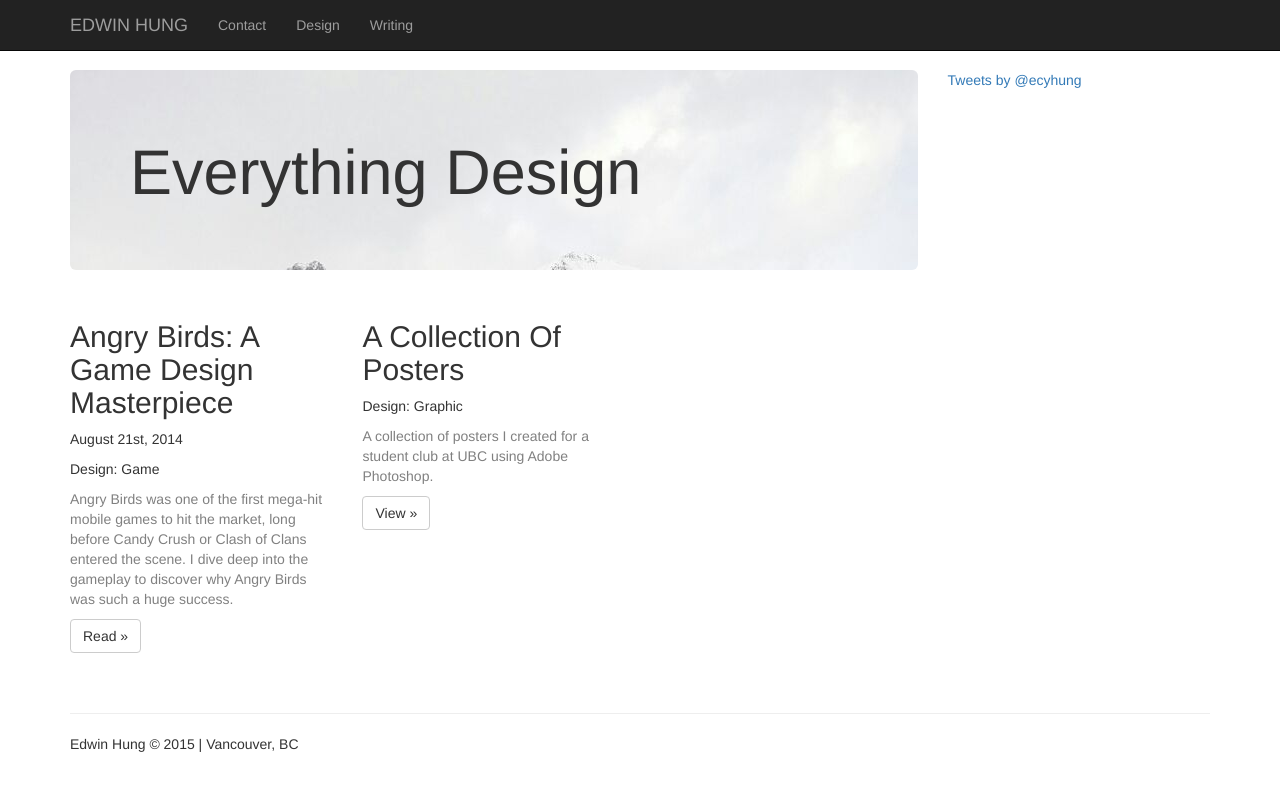
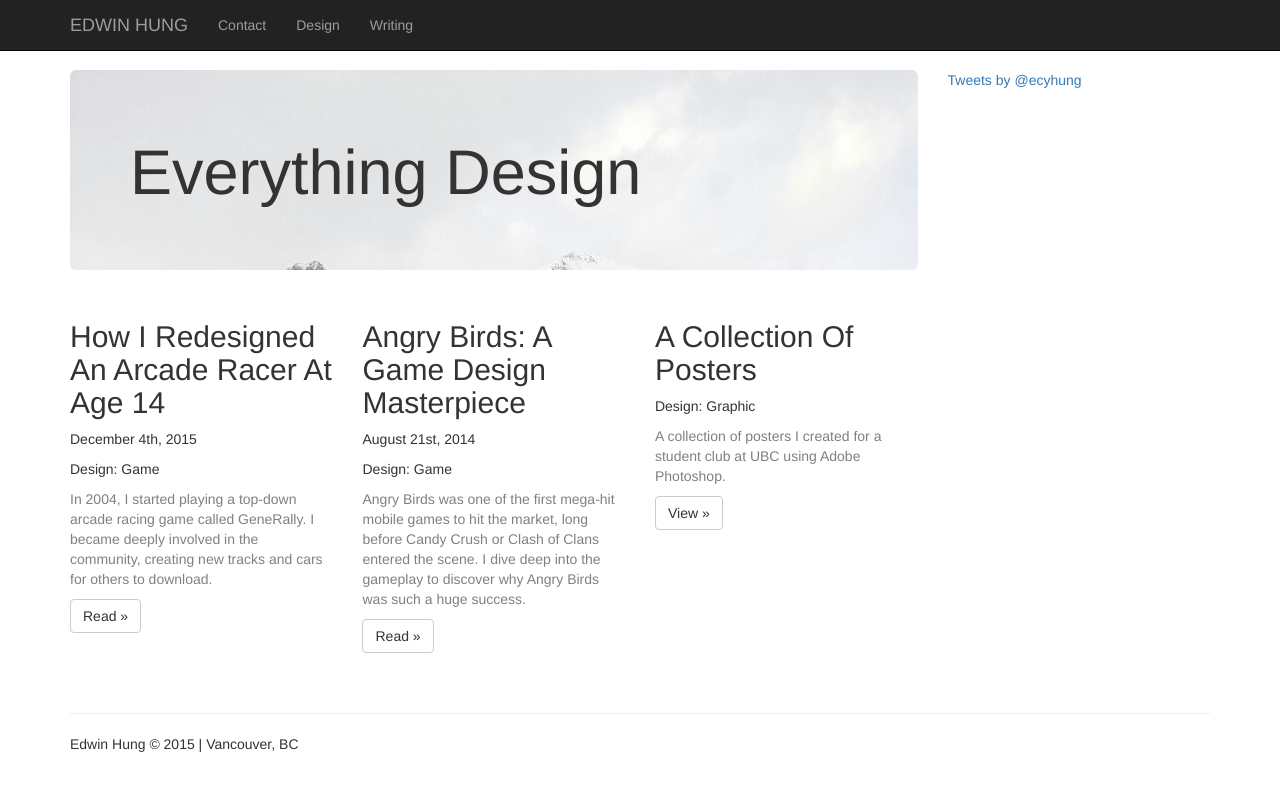
Before and after one commit to slendrr/slendrr.github.io, a Jekyll site: the page built from design.html, in a window 1280 px wide. Shown: the top 791 px of the page. Built offline with Jekyll 4.4.1, drawn with Linux system fonts in a browser that asks for light colours; nearby versions of some CDN libraries; comment, search, counter and statistics services are not loaded.

Commit message:
add generally post

```diff
--- /dev/null
+++ b/_posts/2015-12-04-generally.html
@@ -0,0 +1,50 @@
+---
+layout: post
+title: "How I Redesigned An Arcade Racer At Age 14"
+date: 2014-08-21  02:51:00  +0000
+category: design
+permalink: "/design/generally"
+---
+<div class="row">
+  <div class="col-xs-12 col-sm-12">
+    <img class="head_pic" src="/images/grheader.JPG"/><br>
+    <h1>How I Redesigned An Arcade Racer At Age 14</h1>
+    <p>December 4th, 2015</p>
+    <br>
+    <p>In 2004, I started playing a top-down arcade racing game called GeneRally. It's a simple game that let's you easily start a race and finish it in just a couple minutes.</p>
+    <p>It was massive fun except it was a little bit too simple. I started downloading new tracks and cars that others had made but I prefer realistic racing games. I'm a huge fan of the Gran Turismo series and I wanted to play GeneRally with real cars on real tracks.</p>
+    <p><strong>Unfortunately, the world-size is limited to a maximum value of 255.</strong></p>
+    <p>Despite this, plenty of members had created awesome tracks based on real-world locations. Check out this comparison of Laguna Seca on Google Maps to the same track recreated in GeneRally.</p>
+    <img src="/images/glagunaseca.png"/><img src="/images/grlagunaseca.png"/>
+    <p>It's difficult to see, but even the elevation changes that this track is famous for is incorporated into the GeneRally edition.</p>
+    <p><strong>Still, the gameplay remained the same.</strong></p>
+    <p>Although the tracks were incredibly detailed, the gameplay was still very arcade-like because cars were the same.</p>
+    <p>It's easy to understand how a limited world-size affects a track creator, but how does it affect a car creator?</p>
+    <p>Well, a smaller world gives less space for a car to travel in and the cars are designed to accelerate quickly, change directions quickly, and slow down quickly to save space. It's like trying to race an R/C car around in your room.</p>
+    <p>It's not realistic at all.</p>
+    <p>I knew that in order to maximize the use of the limited world-size, I had to scale down my cars.</p>
+    <p><strong>Here's what I changed.</strong></p>
+    <ul>
+      <li>Less power: lower top speed, decrease acceleration and deceleration</li>
+      <li>More weight: decrease acceleration and deceleration further</li>
+      <li>Less grip: emphasize importance of braking zones, corner-entry and corner-exit speed, and skillful steering</li>
+    </ul>
+    <p>This worked quite well to simulate how real cars take time to accelerate, slow down, and turn. Also, making the cars slower overall meant they used up less space in the limited world-size.</p>
+    <p>Now that the cars behaved like a real car, I had to make them look like a real car.</p>
+    <p>This is the basic GeneRally car, made with only 40 polygons and 29 vertices.</p>
+    <img src="/images/grgeneral.jpg"/>
+    <p>At first, I modeled the cars simply by looking at pictures but I could never quite get the proportions right. I also wasn't sure if the size of the cars I made were correct in relation to each other.</p>
+    <p>To help me with this, I created a spreadsheet of cars and researched their dimensions of height, width, and length. I divided these numbers by a ratio and used this calculation to determine the coordinates of my vertices.</p>
+    <p>I also dug around on the internet to find blueprints and compared them to my wireframe.</p>
+    <p>Here's the result:</p>
+    <img src="/images/grlambofb.jpg"/>
+    <p>Do you recognize this car? It's a Lambourghini Murcielago.</p>
+    <p><strong>After I was happy with this car, I got a little crazy... I wanted more.</strong></p>
+    <p>I started spending hundreds of hours watching comparison videos, car reviews, and did research on all sorts of cars.</p>
+    <p>I took notes on how cars felt in relation to each other, which cars felt faster, which cars turned sharper, and which cars slid more. These were all immeasurable qualities that I wanted to incorporate into my cars.</p>
+    <p>One by one, I accumulated a collection of over 100 cars.</p>
+    <p>I picked a well-rounded track with both wide and tight turns, short and long straights, and various elevation changes as a testing ground.</p>
+    <p>Then I spent hours and hours driving each car over and over again on the same track to tweak the subtle differences between them.</p>
+    <p>It wasn't enough to have one realistic car. I had to have hundreds, all performing similarly in their class, while expressing their differences in strengths and weaknesses.</p>
+  </div><!--/.col-xs-12.col-sm-12-->
+</div><!--/row-->
--- a/design.html
+++ b/design.html
@@ -8,12 +8,13 @@ permalink: /design/
   <p></p>
 </div>
 <div class="row">
-  <!-- <div class="col-xs-6 col-lg-4">
+  <div class="col-xs-6 col-lg-4">
     <h2>How I Redesigned An Arcade Racer At Age 14</h2>
+    <p>December 4th, 2015</p>
     <p>Design: Game</p>
     <p class="subtext">In 2004, I started playing a top-down arcade racing game called GeneRally. I became deeply involved in the community, creating new tracks and cars for others to download.</p>
-    <p><a class="btn btn-default" href="#" role="button">Read &raquo;</a></p>
-  </div> --><!--/.col-xs-6.col-lg-4-->
+    <p><a class="btn btn-default" href="/design/generally" role="button">Read &raquo;</a></p>
+  </div><!--/.col-xs-6.col-lg-4-->
   <div class="col-xs-6 col-lg-4">
     <h2>Angry Birds: A Game Design Masterpiece</h2>
     <p>August 21st, 2014</p>
```
Also changed, not shown: images/glagunaseca.PNG (added), images/grferrari.jpg (added), images/grgeneral.JPG (added), images/grheader.jpg (added), images/grlagunaseca.png (added), images/grlambofb.JPG (added).
